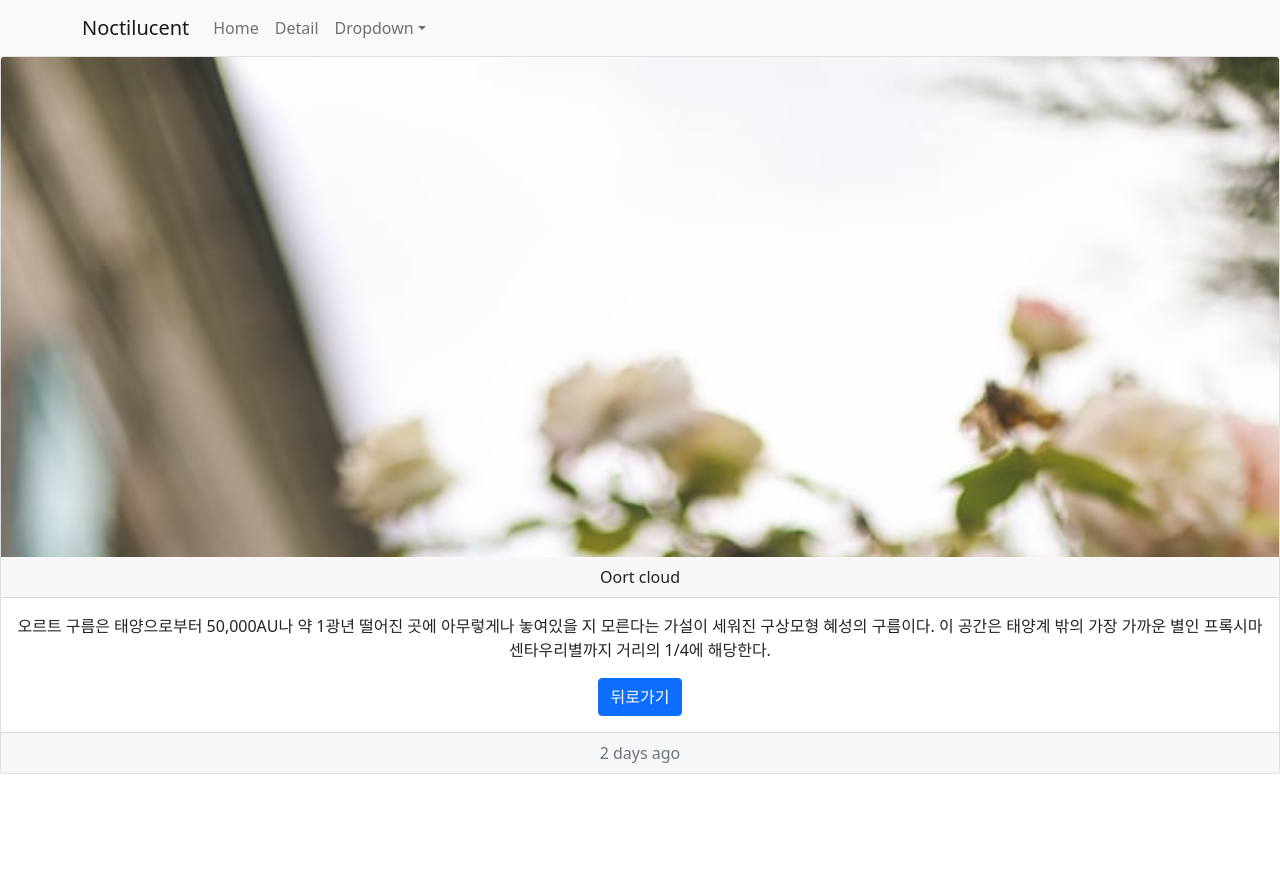
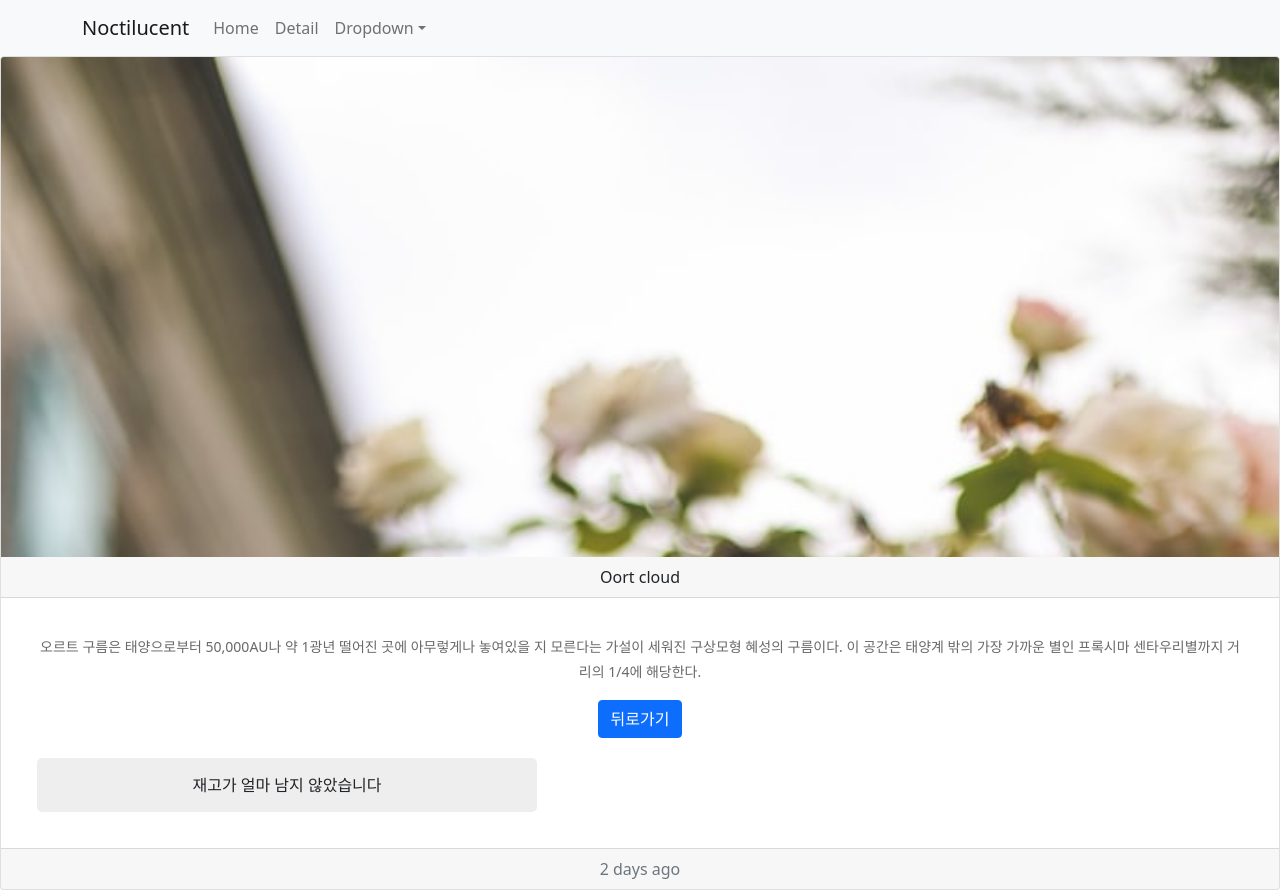
Before and after one commit to rustywhite404/reactShopping, a React (Create React App) app: page /detail/0 in a window 1280 px wide. Before the commit the page ends 800 px from the top, so only its background shows below. Built offline with nearby package versions, Linux system fonts and the light colour scheme.

Commit message:
220126 SCSS 실습

```diff
--- a/package.json
+++ b/package.json
@@ -8,11 +8,13 @@
     "@testing-library/user-event": "^13.5.0",
     "bootstrap": "^5.1.3",
     "global": "^4.4.0",
+    "node-sass": "^7.0.1",
     "react": "^17.0.2",
     "react-bootstrap": "^2.1.1",
     "react-dom": "^17.0.2",
     "react-router-dom": "5",
     "react-scripts": "^5.0.0",
+    "styled-components": "^5.3.3",
     "web-vitals": "^2.1.4"
   },
   "scripts": {
--- a/src/Detail.js
+++ b/src/Detail.js
@@ -1,6 +1,7 @@
 import React from "react";
 import {useHistory} from 'react-router-dom';
 import  {Card, Link} from 'react-bootstrap';
+import './Detail.scss';
 function Detail(props){
     let history = useHistory();
     return(
@@ -15,7 +16,7 @@ function Detail(props){
           </Card.Body>
           <Card.Footer>
             <small className="text-muted">{props.flower.price}</small>
-            <button className="baseBtn">주문하기</button>
+            <button className="baseBtn red">주문하기</button>
             <button onClick={()=>{history.goBack()}} className="baseBtn">뒤로가기</button>
             {/* 다른 페이지로 이동 시키고 싶으면 history.push('/원하는경로')로도 활용 가능하다. */}
           </Card.Footer>
--- /dev/null
+++ b/src/Detail.scss
@@ -0,0 +1,32 @@
+/* SASS 문법을 쓰는 이유
+1. 변수 사용이 가능하다.
+*/
+
+$mainColor : #e99090;
+
+.red{
+    color:$mainColor;
+}
+
+/* 이렇게 변수를 만들어서 원하는 곳에서 사용 가능함.
+색상 뿐만 아니라 PX값, %값 등 별 걸 다 집어넣을 수 있다.
+*/
+
+div.container h4{
+    color: blue;
+}
+div.container p{
+    color: green;
+}
+
+/*
+이런 긴 셀렉터를 아래와 같이 쓸 수도 있다. (nesting 문법)
+*/
+div.container{
+    h3{
+        color:blue;
+    }
+    span{
+        color:blueviolet;
+    }
+}
--- a/src/Product.js
+++ b/src/Product.js
@@ -1,12 +1,28 @@
-import React from "react";
+import React, {useState} from "react";
 import {useHistory, useParams} from 'react-router-dom';
 import  {Card,Button} from 'react-bootstrap';
+import styled from 'styled-components';
+import './Product.scss';
+/* styled-components 라이브러리를 사용하면 컴포넌트를 만들 때 스타일을 미리 주입해서 만들 수 있다. */
+let Box = styled.div`
+  padding : 20px;
+`;
 
+let Subject = styled.h4`
+    font-size:14px;
+    color: ${props => props.coloring};
+    line-height:180%;
+`;
+/* ${}은 문자를 생성하는 ``안에서 쓸 수 있는 ES6문법으로, 문자 안에 함수나 변수를 넣고 싶을 때 사용한다.
+    이렇게 쓸 경우 그냥 props.색상 으로 쓰면 안 되고, 위 예시처럼 콜백함수로 넣어야 함.
+    사실 그냥 css로 써도 상관은 없다. 나중에 SASS 배우면 CSS+SASS로 작성해서 원하는 CSS만 IMPORT해서 쓰는 게 전체적인 스타일 관리 할 때는 더 편함.
+*/
 
 function Product(props){
     let history = useHistory();
     let {id} = useParams();
     var srcUrl = "../flower"+[id]+".jpg";
+
     let findProduct = props.flower.find(function(product){
         return product.id == id
         /*
@@ -29,13 +45,24 @@ function Product(props){
             {/* useParams()는 현재 URL에 적힌 모든 파라미터를 파라미터1, 파라미터2 이런 식으로 저장해준다.
             그걸 destructuring이라는 문법을 이용해 변수로 빼서 저장한 것.
             그래서 id라는 변수는 :id자리에 있던 숫자가 된다.  */}
-            <Card.Text>
-            {findProduct.content}
-            </Card.Text>
-            <Button onClick={()=>{history.push('/detail')}} variant="primary">뒤로가기</Button>
+
+
+            <Box>
+                <Card.Text>
+                    <Subject coloring={'dimgrey'}>{findProduct.content}</Subject>
+                    {/* 위에서 만들어놓은 props.coloring을 이런식으로 사용할 수 있다. */}
+                </Card.Text>
+                <Button onClick={()=>{history.push('/detail')}} variant="primary">뒤로가기</Button>
+                <div className="my-alert">
+                    <p>재고가 얼마 남지 않았습니다</p>
+                </div>
+
+            </Box>
         </Card.Body>
         <Card.Footer className="text-muted">2 days ago</Card.Footer>
         </Card>
+
+
     )
 }
 export default Product
--- /dev/null
+++ b/src/Product.scss
@@ -0,0 +1,40 @@
+.mgt20{
+    margin-top:20px;
+}
+
+.my-alert {
+    background : #eeeeee;
+    padding : 15px;
+    border-radius : 5px;
+    max-width : 500px;
+    width : 100%;
+    @extend .mgt20;
+  }
+  .my-alert p {
+    margin-bottom : 0;
+  }
+
+  /* 색깔이 다른 my-alert가 하나 더 필요한 경우 아래처럼 @extend해서 가져와 쓸 수 있다. */
+
+  .my-alert2{
+      @extend .my-alert;
+      background: burlywood;
+  }
+
+   /* mixin은 function처럼 함수 만드는 문법이다.
+   {} 안에 내가 축약하고 싶은 코드를 다 담고, 이게 필요할 때 @include 함수명() 으로 불러서 사용이 가능함.
+   *********자바스크립트 문법과 다르게 함수명이 위에 선언되어 있어야 밑에서 사용가능**************
+   */
+
+  @mixin my-alert3() {
+    background : #eeeeee;
+    padding : 15px;
+    border-radius : 5px;
+    max-width : 500px;
+    width : 100%;
+    margin : auto;
+  }
+
+  .my-alert4{
+      @include my-alert3()
+  }
```
Also changed, not shown: 1 other file (tests, documents, lock files or other folders).
